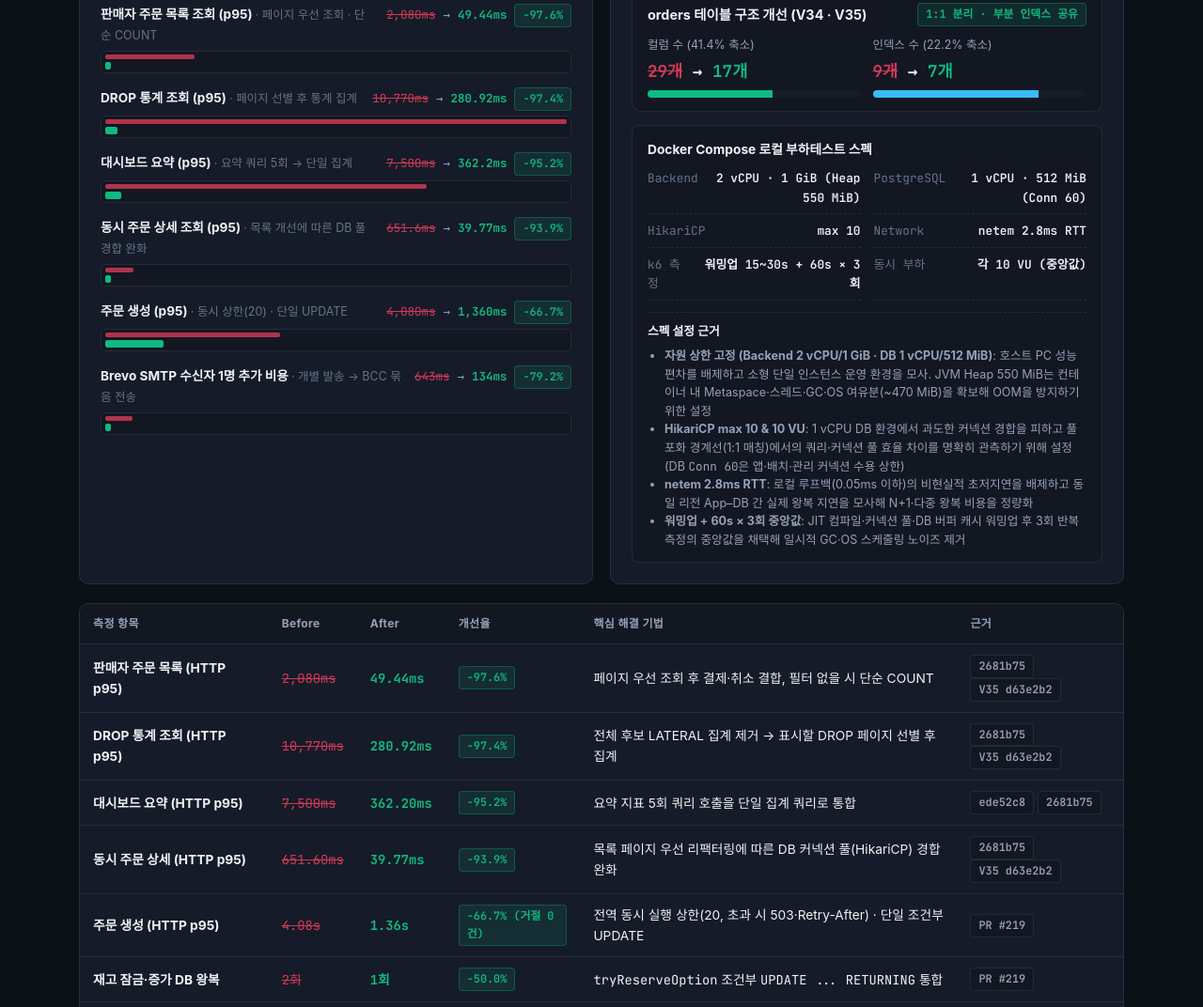
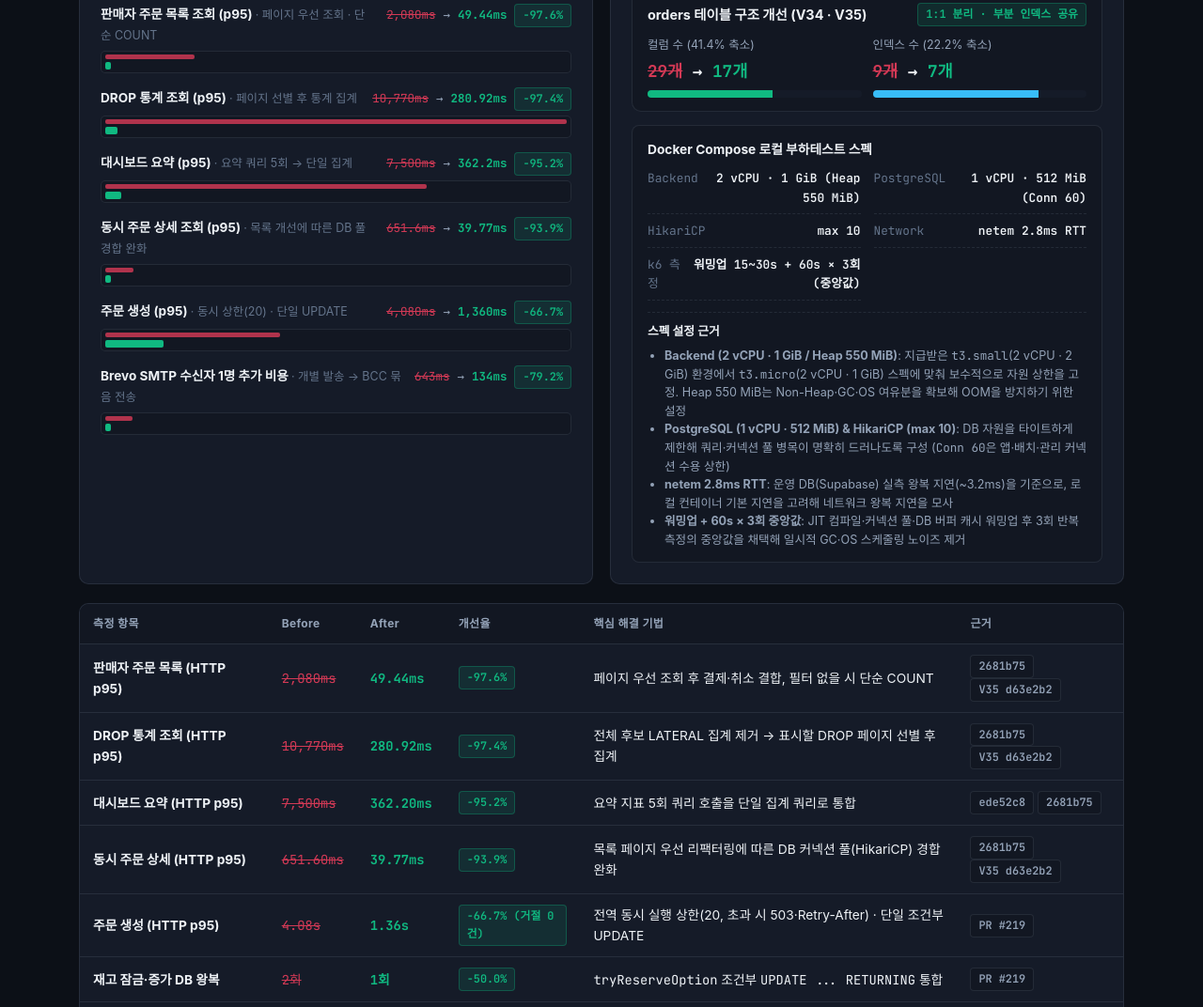
Before and after one commit to sang9831/backend-portfolio, a plain HTML site: page index.html in a window 1280 px wide. Shown: the part 839-1911 px from the top of the page at 94% size. Drawn offline with Linux system fonts and the light colour scheme; a web font is replaced by a local one.

Commit message:
부하테스트 스펙에서 VU 제거 및 t3.micro·Supabase 기준 근거 수정

```diff
--- a/index.html
+++ b/index.html
@@ -167,15 +167,14 @@
               <div class="spec-item"><span class="spec-key">PostgreSQL</span><span class="spec-val">1 vCPU · 512 MiB (Conn 60)</span></div>
               <div class="spec-item"><span class="spec-key">HikariCP</span><span class="spec-val">max 10</span></div>
               <div class="spec-item"><span class="spec-key">Network</span><span class="spec-val">netem 2.8ms RTT</span></div>
-              <div class="spec-item"><span class="spec-key">k6 측정</span><span class="spec-val">워밍업 15~30s + 60s × 3회</span></div>
-              <div class="spec-item"><span class="spec-key">동시 부하</span><span class="spec-val">각 10 VU (중앙값)</span></div>
+              <div class="spec-item"><span class="spec-key">k6 측정</span><span class="spec-val">워밍업 15~30s + 60s × 3회 (중앙값)</span></div>
             </div>
             <div style="margin-top:12px;padding-top:10px;border-top:1px dashed var(--border);">
               <div style="font-weight:700;font-size:0.8rem;color:var(--text);margin-bottom:6px;">스펙 설정 근거</div>
               <ul style="margin:0;padding-left:18px;font-size:0.79rem;color:var(--text-muted);line-height:1.55;">
-                <li><strong>자원 상한 고정 (Backend 2 vCPU/1 GiB · DB 1 vCPU/512 MiB)</strong>: 호스트 PC 성능 편차를 배제하고 소형 단일 인스턴스 운영 환경을 모사. JVM Heap 550 MiB는 컨테이너 내 Metaspace·스레드·GC·OS 여유분(~470 MiB)을 확보해 OOM을 방지하기 위한 설정</li>
-                <li><strong>HikariCP max 10 &amp; 10 VU</strong>: 1 vCPU DB 환경에서 과도한 커넥션 경합을 피하고 풀 포화 경계선(1:1 매칭)에서의 쿼리·커넥션 풀 효율 차이를 명확히 관측하기 위해 설정 (DB <code>Conn 60</code>은 앱·배치·관리 커넥션 수용 상한)</li>
-                <li><strong>netem 2.8ms RTT</strong>: 로컬 루프백(0.05ms 이하)의 비현실적 초저지연을 배제하고 동일 리전 App–DB 간 실제 왕복 지연을 모사해 N+1·다중 왕복 비용을 정량화</li>
+                <li><strong>Backend (2 vCPU · 1 GiB / Heap 550 MiB)</strong>: 지급받은 <code>t3.small</code>(2 vCPU · 2 GiB) 환경에서 <code>t3.micro</code>(2 vCPU · 1 GiB) 스펙에 맞춰 보수적으로 자원 상한을 고정. Heap 550 MiB는 Non-Heap·GC·OS 여유분을 확보해 OOM을 방지하기 위한 설정</li>
+                <li><strong>PostgreSQL (1 vCPU · 512 MiB) &amp; HikariCP (max 10)</strong>: DB 자원을 타이트하게 제한해 쿼리·커넥션 풀 병목이 명확히 드러나도록 구성 (<code>Conn 60</code>은 앱·배치·관리 커넥션 수용 상한)</li>
+                <li><strong>netem 2.8ms RTT</strong>: 운영 DB(Supabase) 실측 왕복 지연(~3.2ms)을 기준으로, 로컬 컨테이너 기본 지연을 고려해 네트워크 왕복 지연을 모사</li>
                 <li><strong>워밍업 + 60s × 3회 중앙값</strong>: JIT 컴파일·커넥션 풀·DB 버퍼 캐시 워밍업 후 3회 반복 측정의 중앙값을 채택해 일시적 GC·OS 스케줄링 노이즈 제거</li>
               </ul>
             </div>
```
